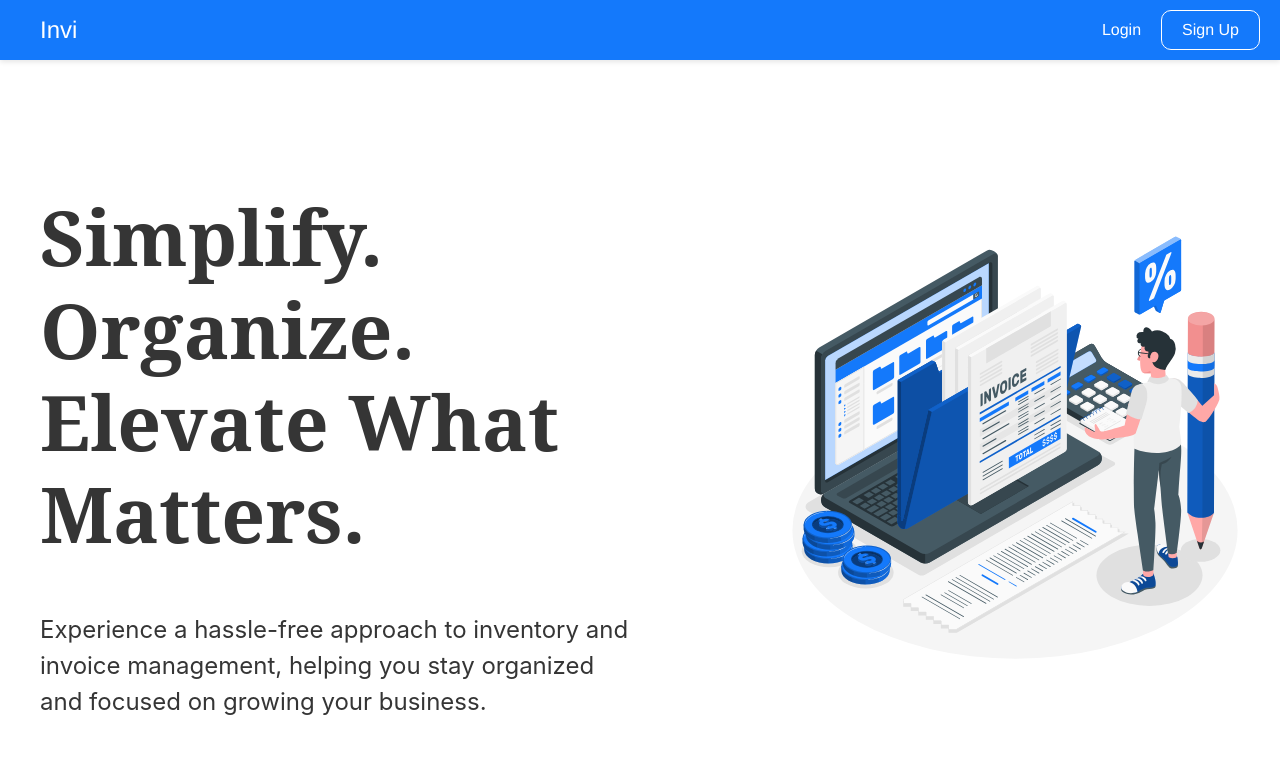
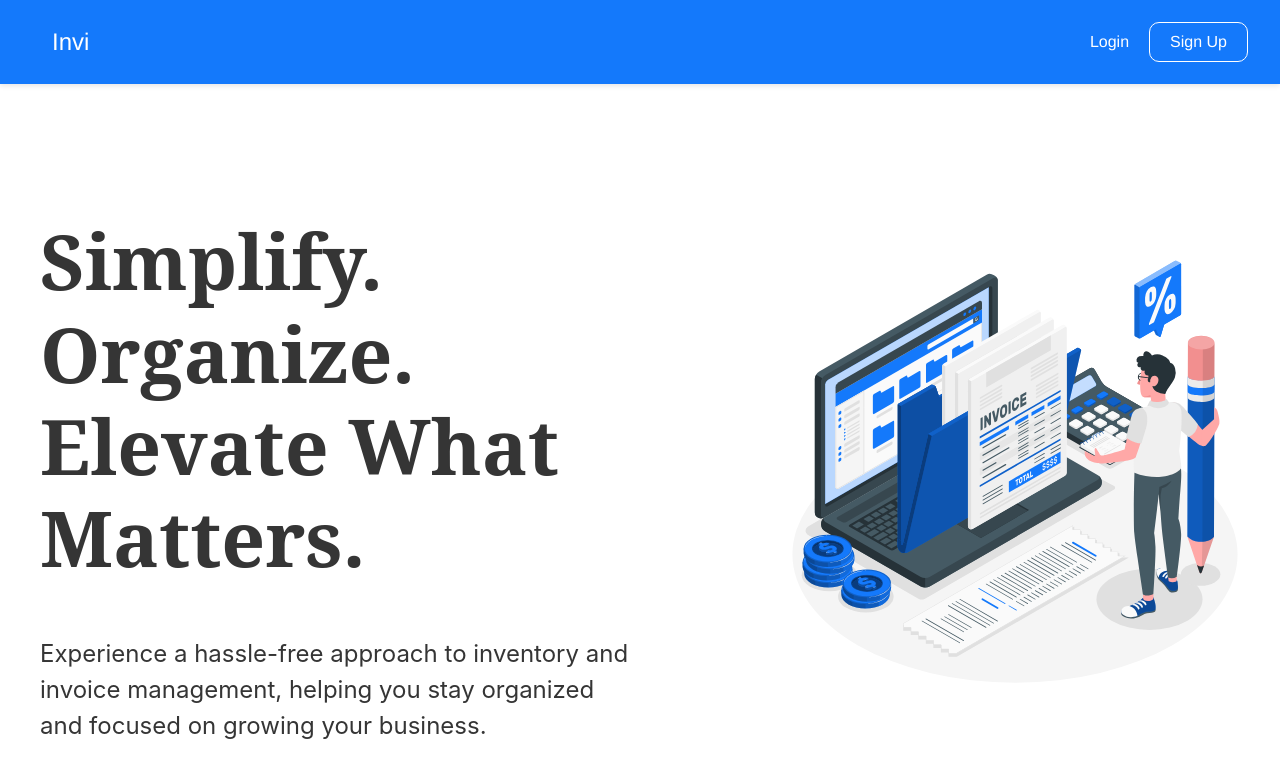
Before and after one commit to shawn-thomas/responsive-saas-landing, a React (Create React App) app: page / in a window 1280 px wide. In both pictures the pointer is over the element "Invi". Shown: the top 778 px of the page. Built offline with nearby package versions, Linux system fonts and the light colour scheme; the HTML template or start-up script is replaced by a standard one.

Commit message:
add padding + hover effects to nav items

```diff
--- a/src/Homepage/styles/HomepageNavbar.css
+++ b/src/Homepage/styles/HomepageNavbar.css
@@ -8,6 +8,7 @@
   font-family: "Helvetica", sans-serif;
   font-weight: 300;
   box-shadow: 0 2px 5px rgba(0, 0, 0, 0.1);
+  padding: 12px;
 }
 
 .navbar-title {
@@ -32,6 +33,10 @@
   transition: background-color 0.3s ease, color 0.3s ease;
 }
 
+.navbar-item:hover {
+  font-weight: 500;
+}
+
 .navbar-signup:hover {
   background-color: white;
   color: #1479fb;
```
